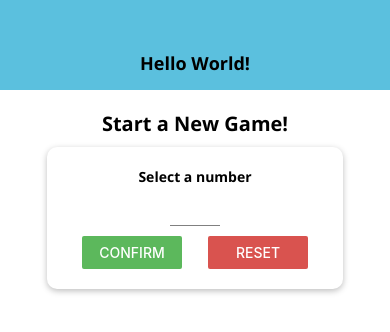
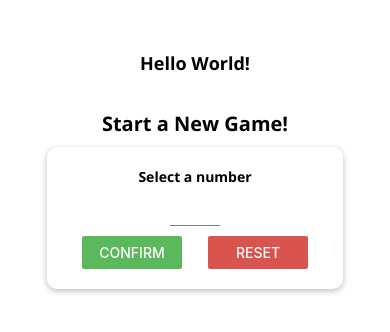
Before and after one commit to emrekas/react-native-guess-number, a React Native app: screen / in a window 390 px wide. Shown: the top 332 px of the page. Built offline with nearby package versions, Linux system fonts and the light colour scheme.

Commit message:
platform api entegre edildi

```diff
--- a/components/Header.tsx
+++ b/components/Header.tsx
@@ -1,11 +1,20 @@
 import React from "react";
-import { StyleSheet, Text, View } from "react-native";
+import { StyleSheet, Text, View, Platform } from "react-native";
 import Colors from "../constants/colors";
 import TitleText from "./TitleText";
+import colors from "../constants/colors";
 
 const Header = (props: { title: string }) => {
   return (
-    <View style={styles.header}>
+    <View
+      style={{
+        ...styles.headerBase,
+        ...Platform.select({
+          ios: styles.headerIOS,
+          android: styles.headerAndroid,
+        }),
+      }}
+    >
       <TitleText>{props.title}</TitleText>
     </View>
   );
@@ -14,13 +23,20 @@ const Header = (props: { title: string }) => {
 export default Header;
 
 const styles = StyleSheet.create({
-  header: {
+  headerBase: {
     width: "100%",
     height: 90,
     paddingTop: 36,
-    backgroundColor: Colors.info,
     alignItems: "center",
     justifyContent: "center",
+  },
+  headerIOS: {
+    backgroundColor: "white",
+    borderBottomColor: "#ccc",
+    borderBottomWidth: 1,
+  },
+  headerAndroid: {
+    backgroundColor: Colors.danger,
   },
   headerTitle: {
     color: "black",
```
